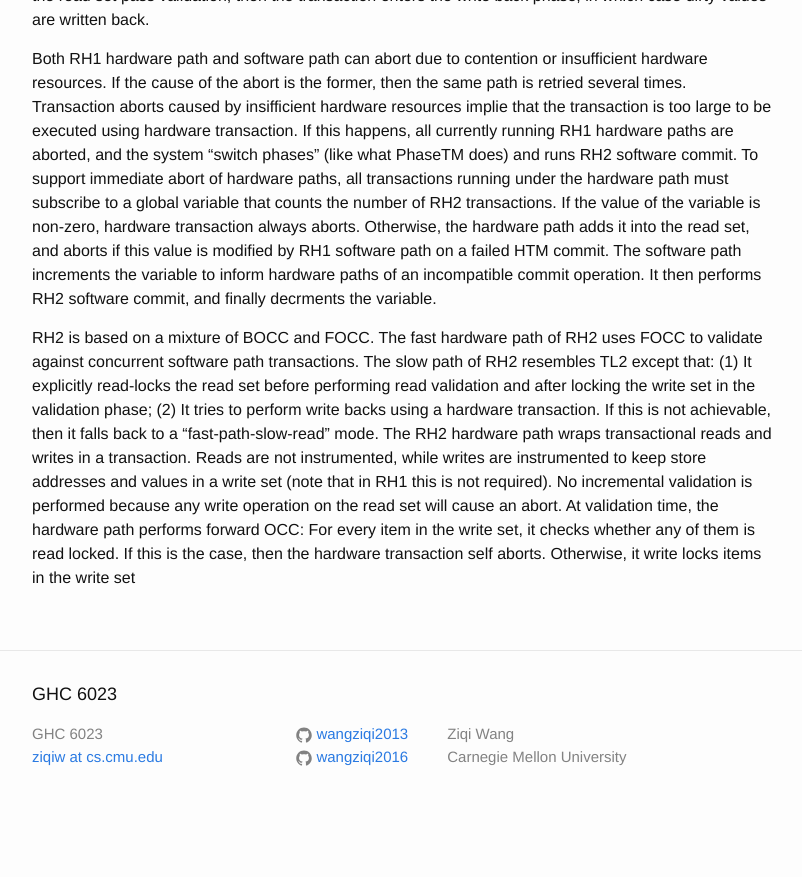
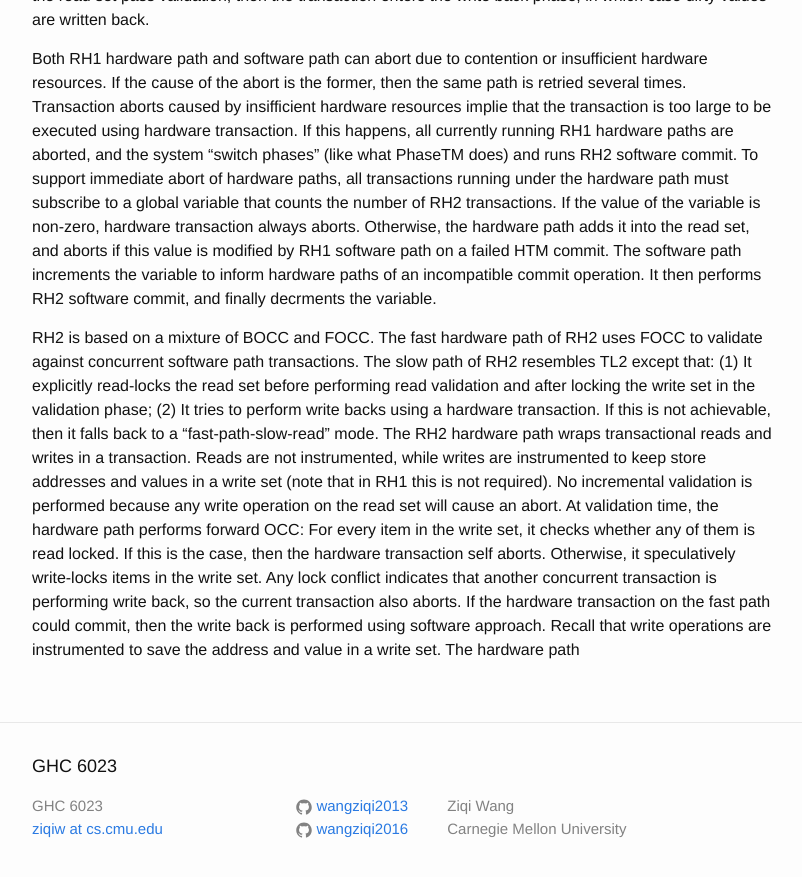
Before and after one commit to wangziqi2013/wangziqi2013.github.io, a Jekyll site: the page built from _posts/2018-05-30-Reduced-HTM.markdown, in a window 1280 px wide and 900 px high, scrolled down 2722 px. Shown: the top 877 px of the window, without its empty margins (238-1040 px from the left). Built offline with Jekyll 4.4.1, drawn with Linux system fonts in a browser that asks for light colours; before the commit the page ends 3550 px from its top, so only the background shows below that.

Commit message:
Adding RH2 hardware path commit protocol

```diff
--- a/_posts/2018-05-30-Reduced-HTM.markdown
+++ b/_posts/2018-05-30-Reduced-HTM.markdown
@@ -116,4 +116,7 @@ The RH2 hardware path wraps transactional reads and writes in a transaction. Rea
 are instrumented to keep store addresses and values in a write set (note that in RH1 this is not required). No incremental
 validation is performed because any write operation on the read set will cause an abort. At validation time, the hardware
 path performs forward OCC: For every item in the write set, it checks whether any of them is read locked. If this is the case,
-then the hardware transaction self aborts. Otherwise, it write locks items in the write set
+then the hardware transaction self aborts. Otherwise, it speculatively write-locks items in the write set. Any lock conflict indicates
+that another concurrent transaction is performing write back, so the current transaction also aborts. If the hardware transaction
+on the fast path could commit, then the write back is performed using software approach. Recall that write operations
+are instrumented to save the address and value in a write set. The hardware path
```
